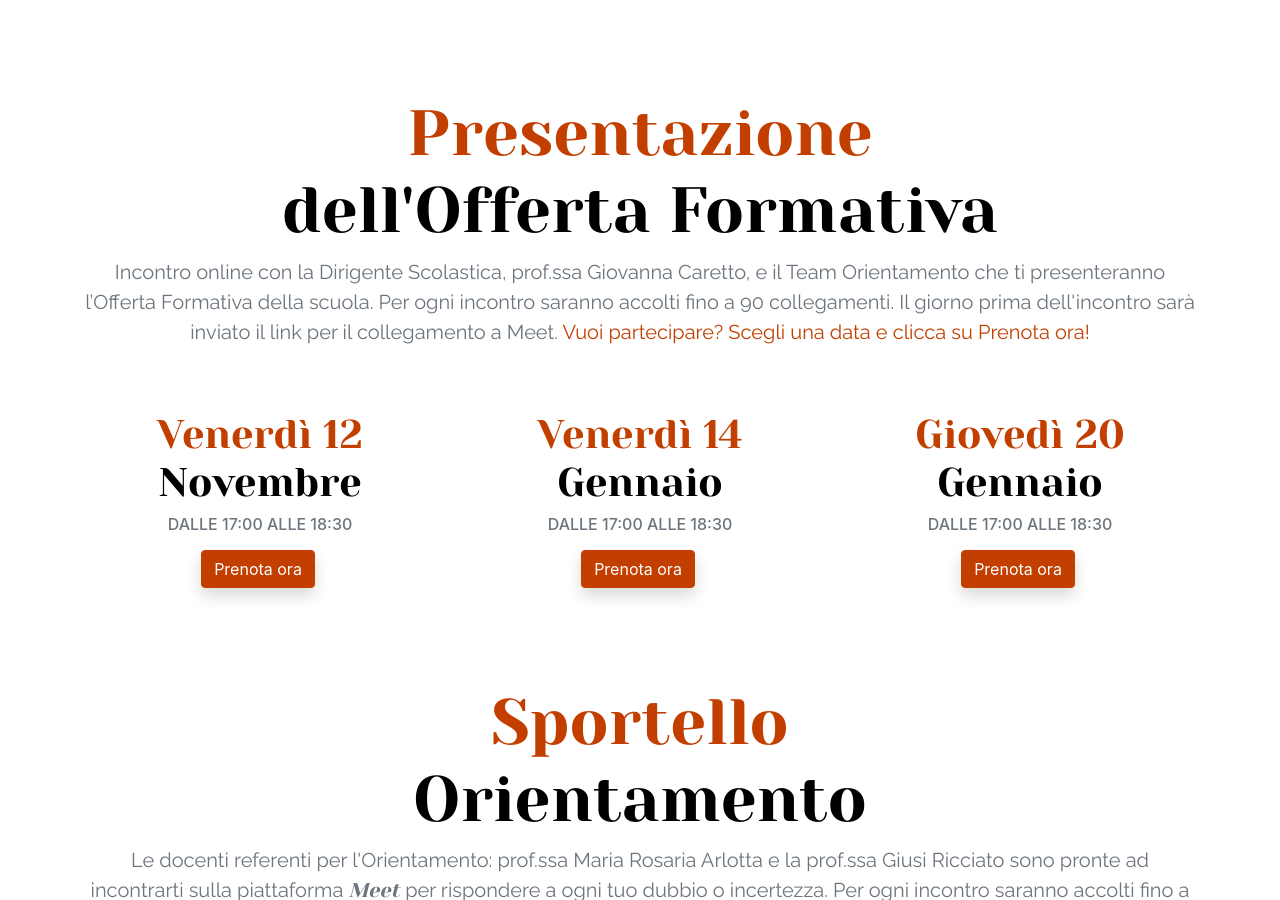
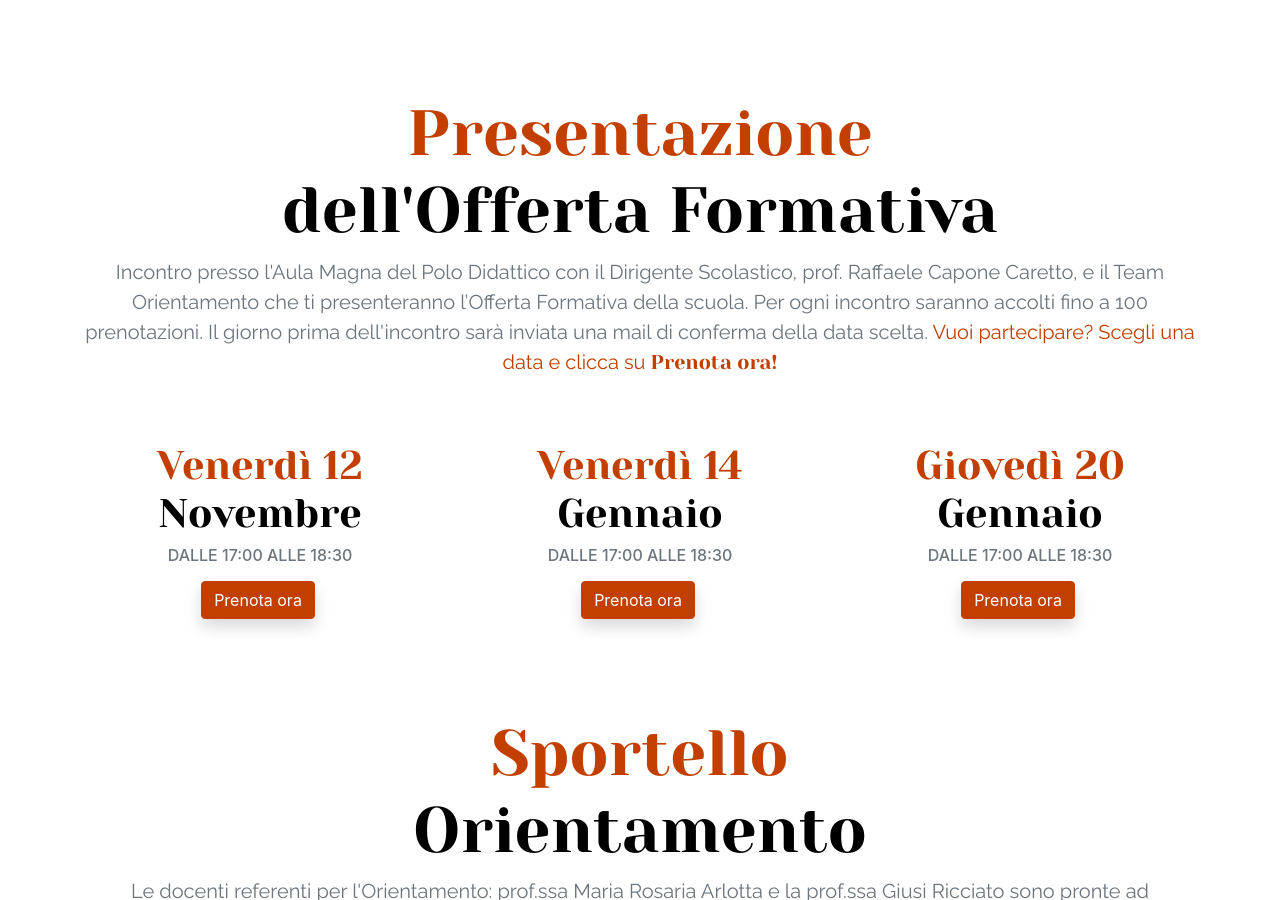
Before and after one commit to PiervitoCreanza/orientamento.liceodegiorgi.edu.it, a Jekyll site: the page built from incontri.html, in a window 1280 px wide and 900 px high, scrolled down 853 px. Built offline with Jekyll 4.4.1, drawn with Linux system fonts in a browser that asks for light colours.

Commit message:
Updated '_data/incontri.json' via CloudCannon

```diff
--- a/_data/incontri.json
+++ b/_data/incontri.json
@@ -6,7 +6,7 @@
 	"listaIncontri": [
 		{
 			"titolo": "<span class='text-red'>Presentazione</span></br> dell'Offerta Formativa",
-			"sottotitolo": "Incontro online con la Dirigente Scolastica, prof.ssa Giovanna Caretto, e il Team Orientamento che ti presenteranno l’Offerta Formativa della scuola. Per ogni incontro saranno accolti fino a 90 collegamenti. Il giorno prima dell'incontro sarà inviato il link per il collegamento a Meet. <span class='text-red'>Vuoi partecipare? Scegli una data e clicca su Prenota ora!</span>",
+			"sottotitolo": "Incontro presso l'Aula Magna del Polo Didattico con il Dirigente Scolastico, prof. Raffaele Capone Caretto, e il Team Orientamento che ti presenteranno l’Offerta Formativa della scuola. Per ogni incontro saranno accolti fino a 100 prenotazioni. Il giorno prima dell'incontro sarà inviata una mail di conferma della data scelta. <span class='text-red'>Vuoi partecipare? Scegli una data e clicca su <b>Prenota ora!</b></span>",
 			"date": [
 				{
 					"giorno": "Venerdì 12",
```
